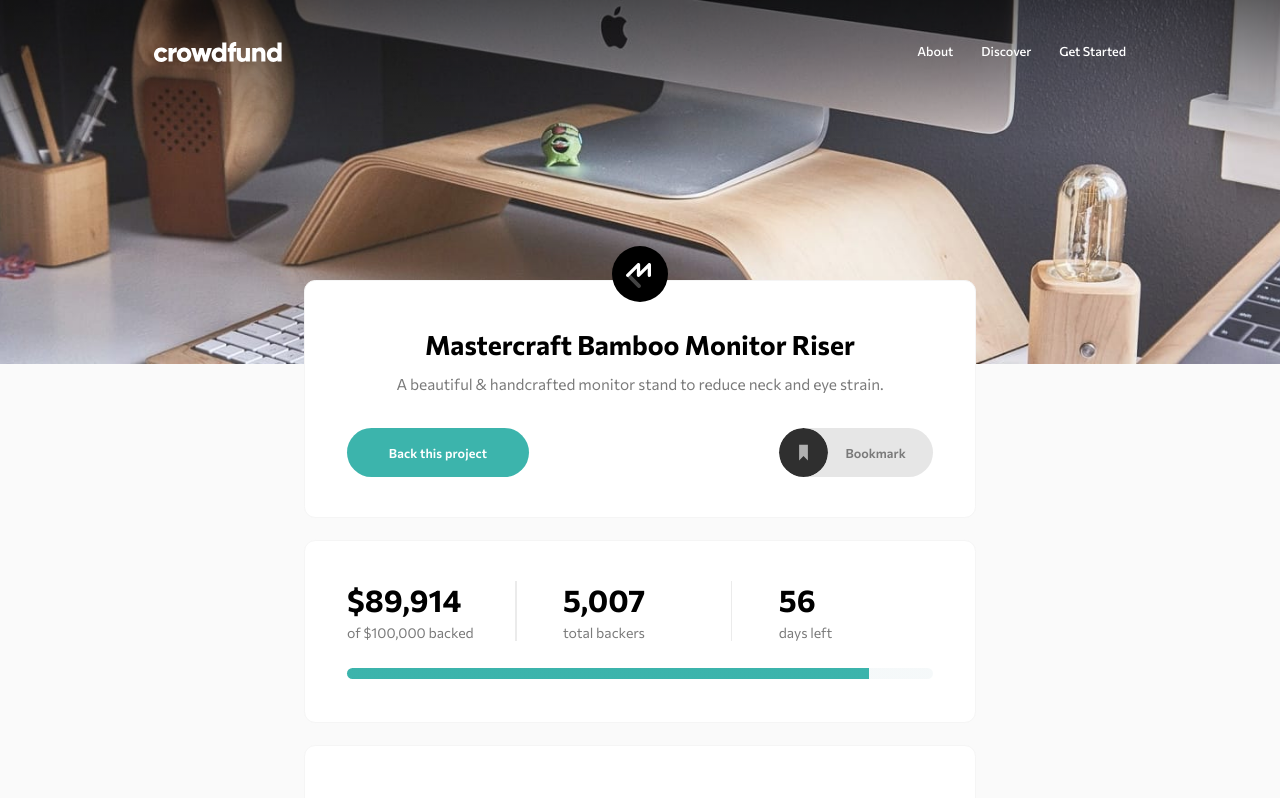
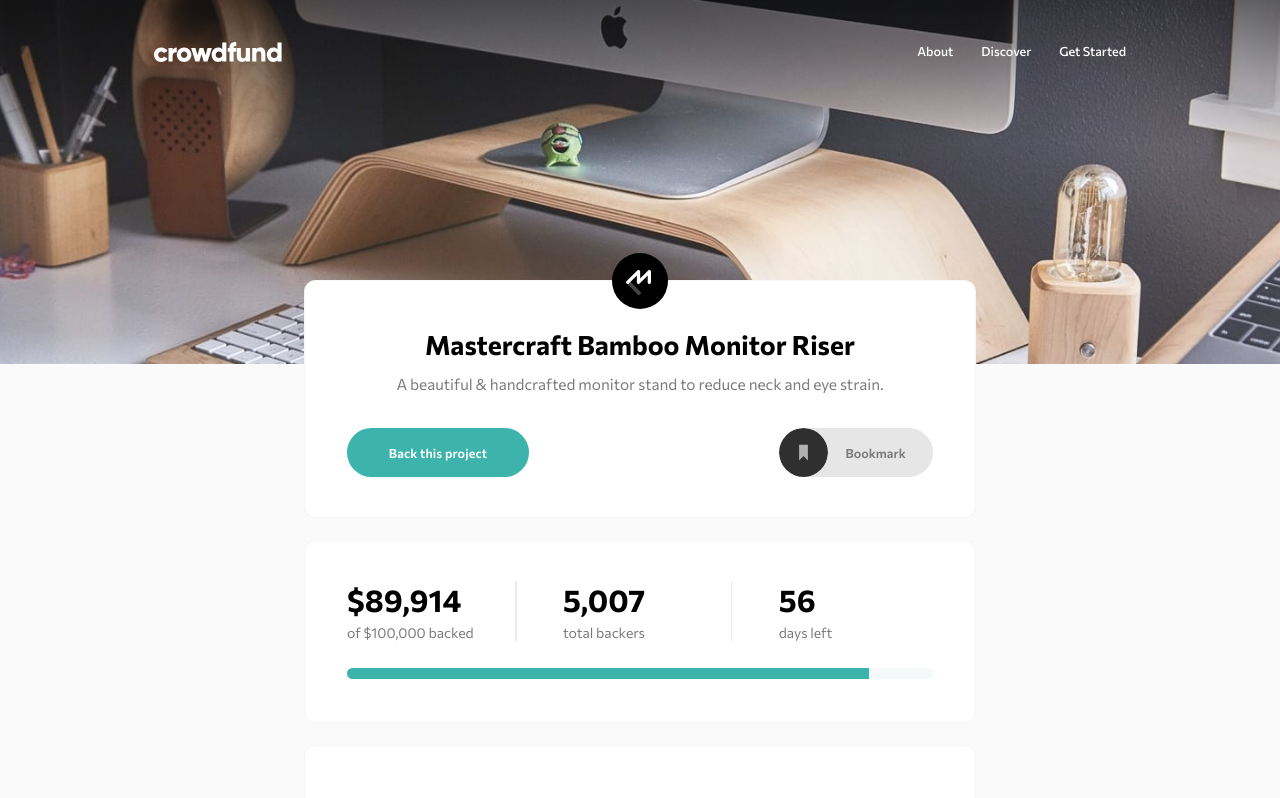
Before and after one commit to 0-BSCode/crowdfunding-product-page, a React (Create React App) app: page / in a window 1280 px wide. Shown: the top 798 px of the page. Built offline with nearby package versions, Linux system fonts and the light colour scheme.

Commit message:
Changed position of logo

```diff
--- a/src/assets/styles/styles.css
+++ b/src/assets/styles/styles.css
@@ -172,7 +172,7 @@
 }
 .title__logo {
   position: absolute;
-  top: -2.5rem;
+  top: -2rem;
 }
 .title__heading {
   font-family: CommissionerB;
--- a/src/assets/styles/styles.scss
+++ b/src/assets/styles/styles.scss
@@ -152,7 +152,7 @@
 
     &__logo {
         position: absolute;
-        top: -2.5rem;
+        top: -2rem;
     }
 
     &__heading {
```
Also changed, not shown: 1 other file (tests, documents, lock files or other folders).
